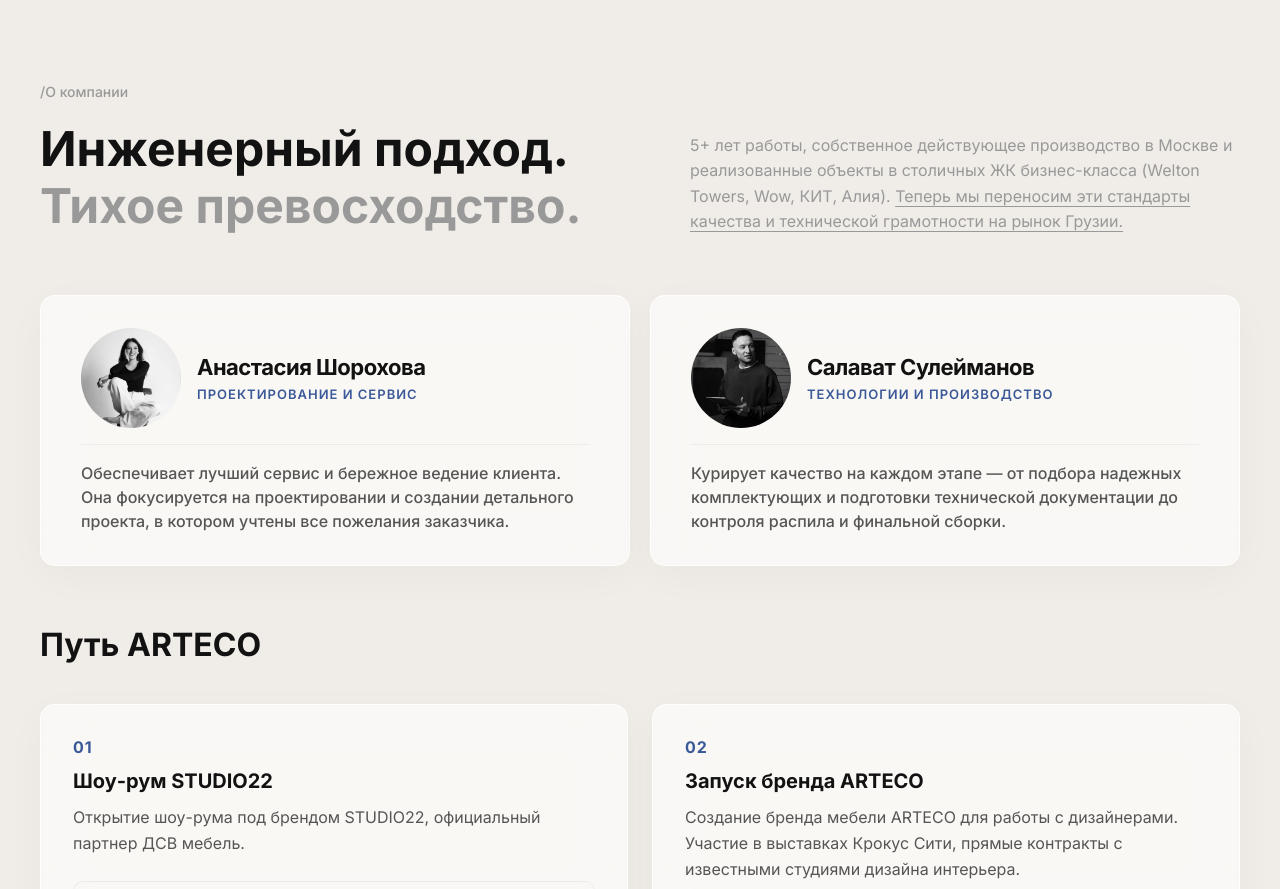
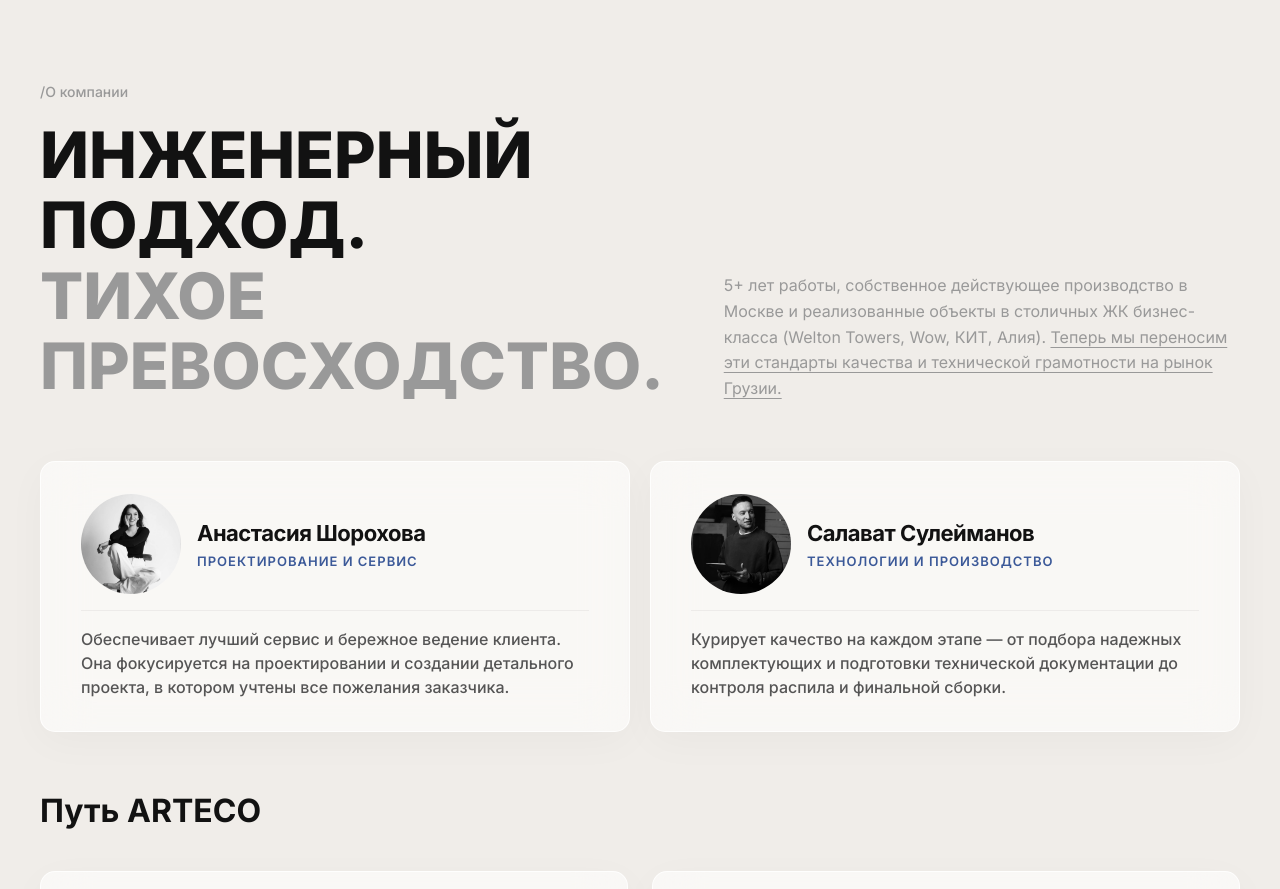
Before and after one commit to arteco6633/artecoge, a React (Vite) app: page / in a window 1280 px wide. Shown: the part 2160-3049 px from the top of the page. Built offline with nearby package versions, Linux system fonts and the light colour scheme; no server answers; the database is empty.

Commit message:
style: increase CompanyInfo title size to match Hero title

```diff
--- a/src/components/CompanyInfo/CompanyInfo.css
+++ b/src/components/CompanyInfo/CompanyInfo.css
@@ -38,11 +38,12 @@
 }
 
 .company-title {
-  font-size: 48px;
-  font-weight: 700;
-  line-height: 1.2;
+  font-size: 64px;
+  font-weight: 800;
+  line-height: 1.1;
   color: var(--text-primary);
   margin: 0;
+  text-transform: uppercase;
 }
 
 .company-subtitle {
```
